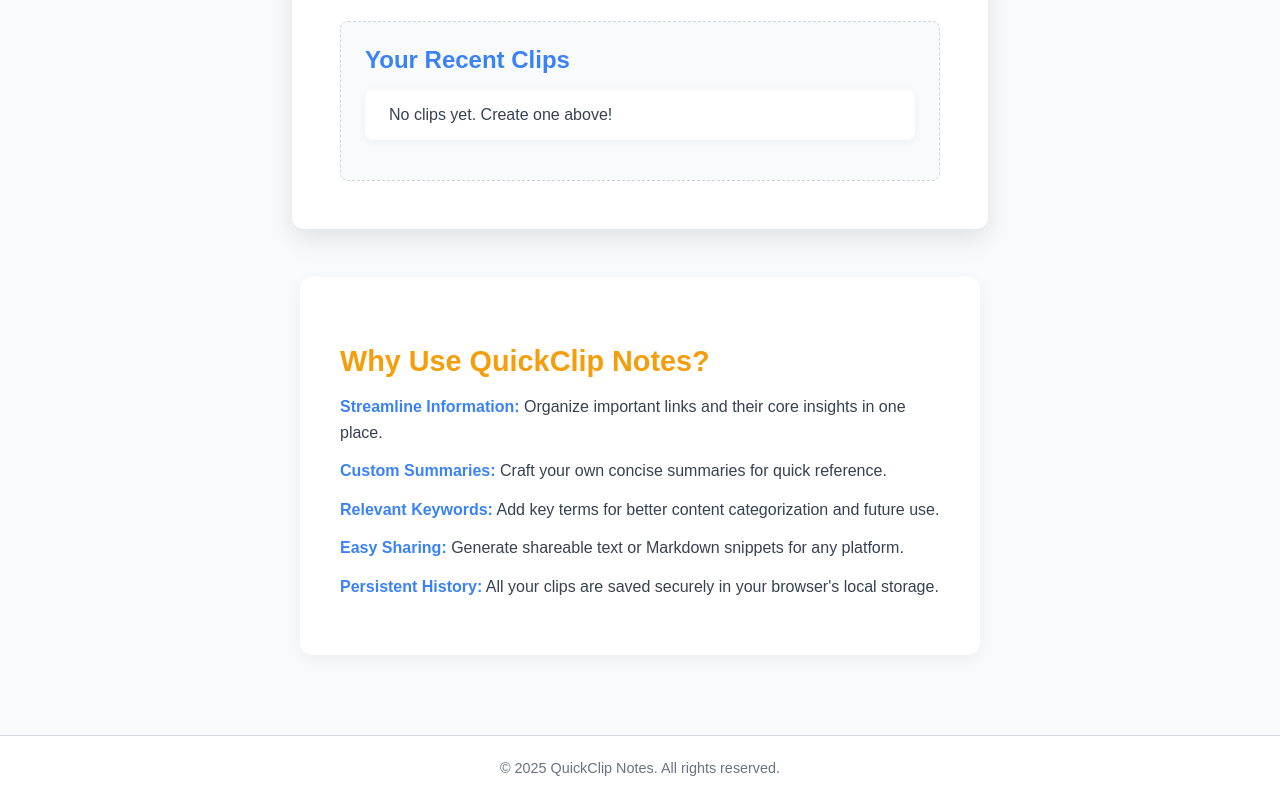
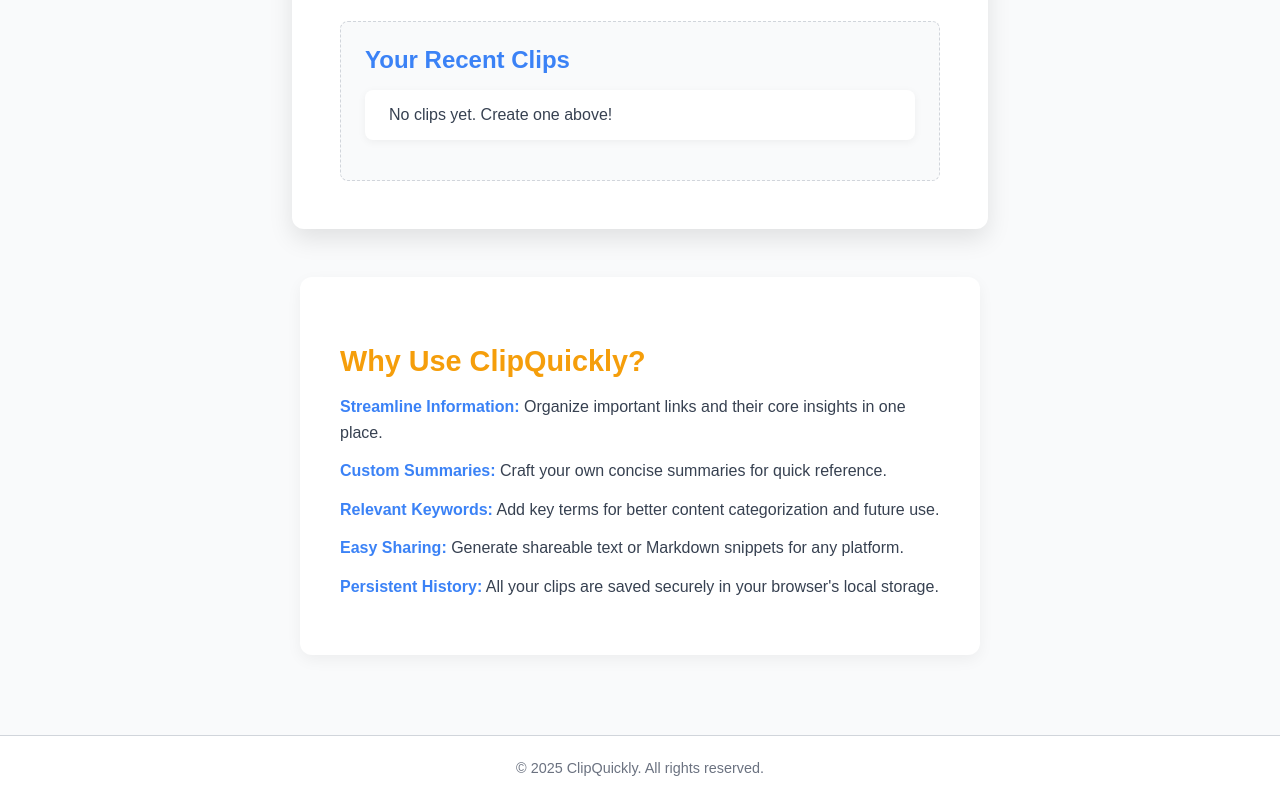
Before and after one commit to Commonerd/ClipQuickly, a plain HTML site: page index.html in a window 1280 px wide. Shown: the part 819-1619 px from the top of the page. Drawn offline with Linux system fonts and the light colour scheme.

Commit message:
update: app name

```diff
--- a/index.html
+++ b/index.html
@@ -12,7 +12,7 @@
     </title>
     <meta
       name="description"
-      content="Organize your links, summarize content, and extract key keywords for marketing, SEO, and personal knowledge management. QuickClip Notes helps you curate and share smart snippets."
+      content="Organize your links, summarize content, and extract key keywords for marketing, SEO, and personal knowledge management. ClipQuickly helps you curate and share smart snippets."
     />
     <meta
       name="keywords"
@@ -346,7 +346,7 @@
       </div>
 
       <div class="info-section">
-        <h3>Why Use QuickClip Notes?</h3>
+        <h3>Why Use ClipQuickly?</h3>
         <ul>
           <li>
             <strong>Streamline Information:</strong> Organize important links
@@ -372,7 +372,7 @@
       </div>
     </main>
 
-    <footer>&copy; 2025 QuickClip Notes. All rights reserved.</footer>
+    <footer>&copy; 2025 ClipQuickly. All rights reserved.</footer>
 
     <script>
       const createClipBtn = document.getElementById("createClipBtn");
```
